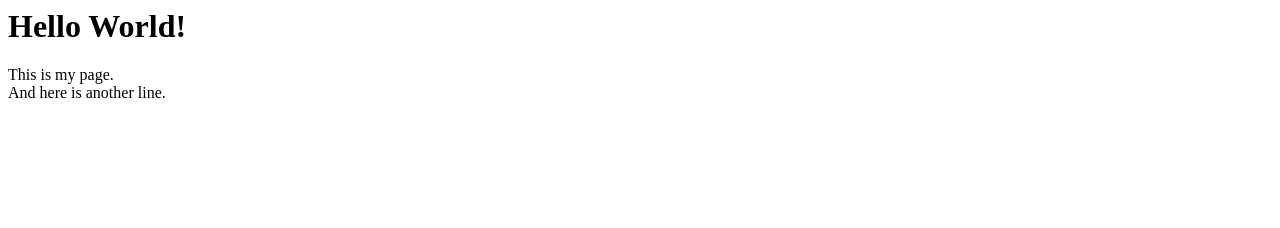
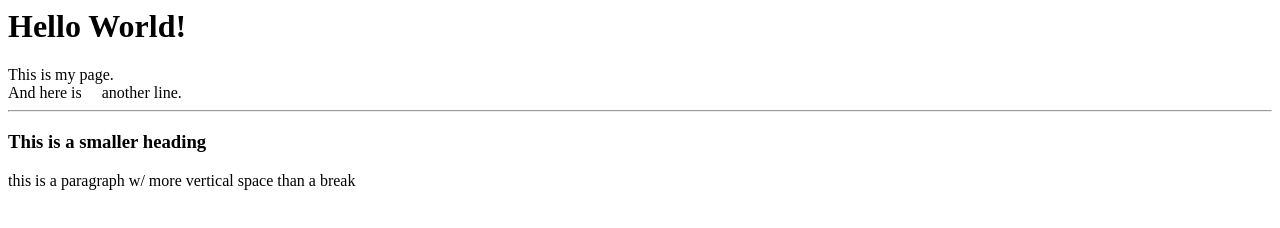
Before and after one commit to devonmckeon/demo, a plain HTML site: page index.html in a window 1280 px wide. Drawn offline with Linux system fonts and the light colour scheme.

Commit message:
add lots of stuff

```diff
--- a/index.html
+++ b/index.html
@@ -5,6 +5,9 @@
   <body>
     <h1>Hello World!</h1>
     This is my page. <br />
-    And here is another line.
+    And here is &nbsp;&nbsp;&nbsp;&nbsp;another line.
+    <hr />
+    <h3> This is a smaller heading </h3>
+    <p> this is a paragraph w/ more vertical space than a break</p>
   </body>
 </html>
```
